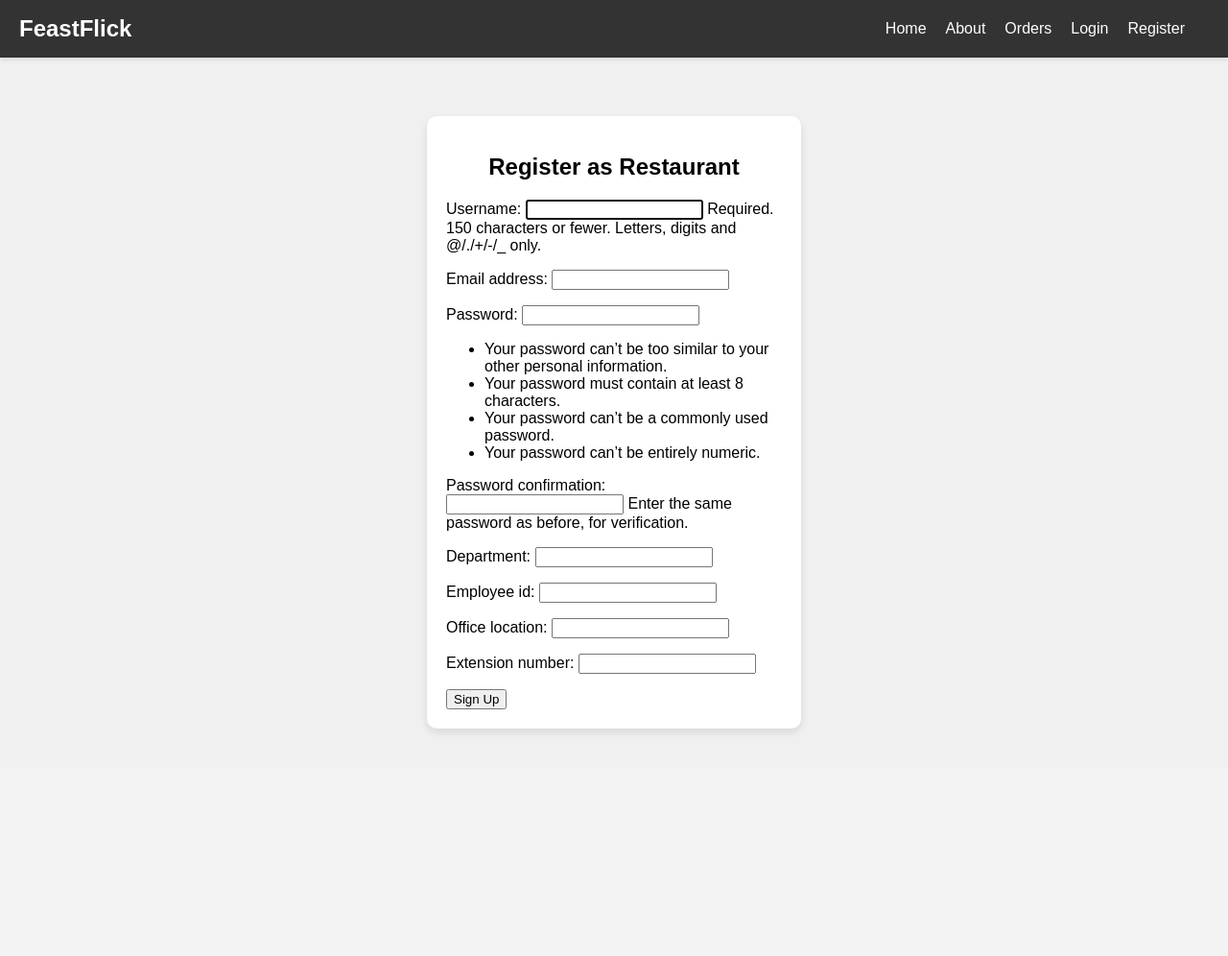
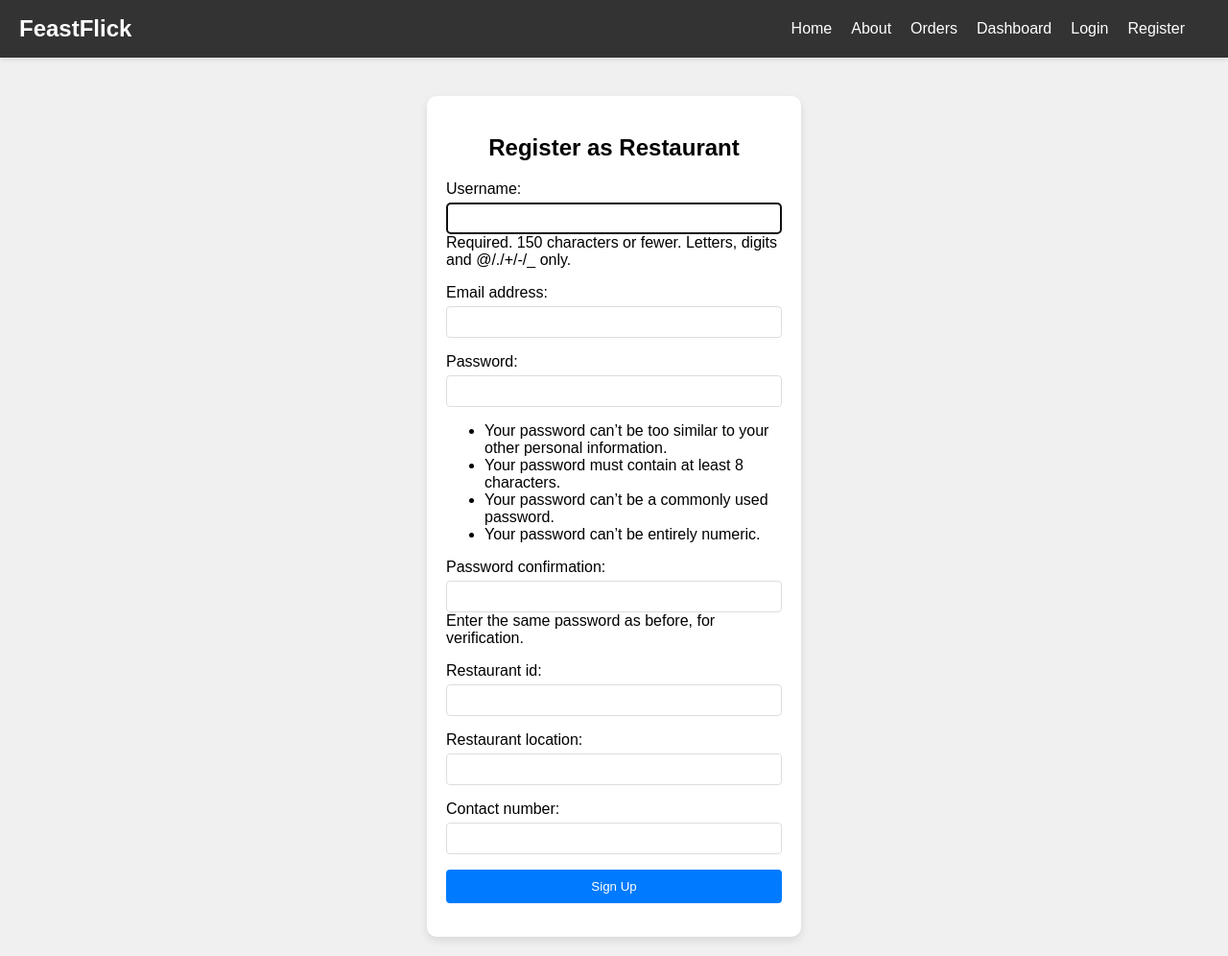
Before and after one commit to akshit-git24/food-ordering-app, a Django app: page /user/rest/ in a window 1280 px wide. Shown: the whole page at 96% size. Before the commit the page ends 764 px from the top, so only its background shows below. Run offline with Django 5.2, Linux system fonts and the light colour scheme.

Commit message:
changed the register and login method

```diff
--- a/User/forms.py
+++ b/User/forms.py
@@ -5,9 +5,8 @@ from .models import RegularUserProfile, StaffProfile
 
 class RegularUserRegistrationForm(UserCreationForm):
     address = forms.CharField(widget=forms.Textarea, required=False)
-    phone_number = forms.CharField(max_length=15, required=False)
+    Contact_number = forms.CharField(max_length=10, required=False)
     date_of_birth = forms.DateField(widget=forms.DateInput(attrs={'type': 'date'}), required=False)
-
     class Meta:
         model = User
         fields = ('username', 'email', 'password1', 'password2')
@@ -17,13 +16,22 @@ class RegularUserRegistrationForm(UserCreationForm):
         user.is_staff = False  # Ensure user is not staff
         if commit:
             user.save()
+            profile = RegularUserProfile(
+                user=user,
+                address=self.cleaned_data.get('address'),
+                Contact_number=self.cleaned_data.get('Contact_number')
+            )
+            profile.save()
         return user
 
 class StaffRegistrationForm(UserCreationForm):
-    department = forms.CharField(max_length=100)
-    employee_id = forms.CharField(max_length=20)
-    office_location = forms.CharField(max_length=100)
-    extension_number = forms.CharField(max_length=10, required=False)
+    Restaurant_id = forms.CharField(max_length=20, widget=forms.TextInput(attrs={
+            'class': 'form-control',
+            'style': 'max-width: 3000px;',
+
+        }))
+    Restaurant_location= forms.CharField(max_length=100)
+    Contact_number = forms.CharField(max_length=10, required=False)
 
     class Meta:
         model = User
@@ -37,10 +45,9 @@ class StaffRegistrationForm(UserCreationForm):
             # Create the staff profile
             profile = StaffProfile(
                 user=user,
-                department=self.cleaned_data.get('department'),
-                employee_id=self.cleaned_data.get('employee_id'),
-                office_location=self.cleaned_data.get('office_location'),
-                extension_number=self.cleaned_data.get('extension_number')
+                Restaurant_id=self.cleaned_data.get('Restaurant_id'),
+                Restaurant_location=self.cleaned_data.get('Restaurant_location'),
+                Contact_number=self.cleaned_data.get('Contact_number')
             )
             profile.save()
         return user
--- a/User/templates/rest.html
+++ b/User/templates/rest.html
@@ -145,7 +145,7 @@
     <div class="container">
         <div class="card">
             <h2>Register as Restaurant</h2>
-            <form method='post'>
+            <form method='post'class='form-group'>
                 {% csrf_token %}
                 {% if form.non_field_errors %}
                    <div class="alert alert-danger">
--- a/templates/layout.html
+++ b/templates/layout.html
@@ -14,6 +14,7 @@
                 <a href="/">Home</a>
                 <a href="/about">About</a>
                 <a href="/orders">Orders</a>
+                <a href="">Dashboard</a>
                 {% if user.is_staff%}
                 <a href="/orders/create">new order</a>
                 {%endif%}
```
Also changed, not shown: User/models.py (+8 -6 lines), User/migrations/0009_rename_extension_number_staffprofile_contact_number_and_more.py (added), User/migrations/0010_rename_phone_number_regularuserprofile_contact_number.py (added), User/migrations/0011_rename_contact_number_regularuserprofile_contact_number.py (added), User/migrations/0012_staffprofile_department.py (added), User/migrations/0013_remove_staffprofile_department.py (added), db.sqlite3.
